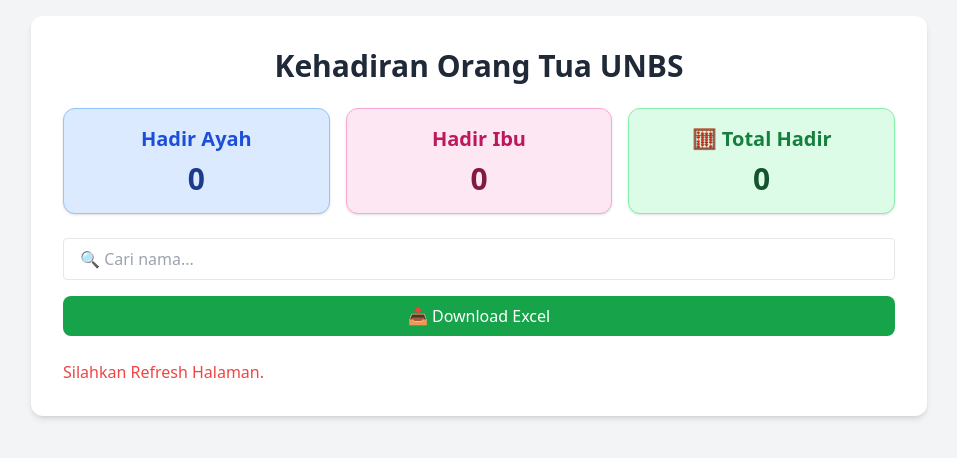
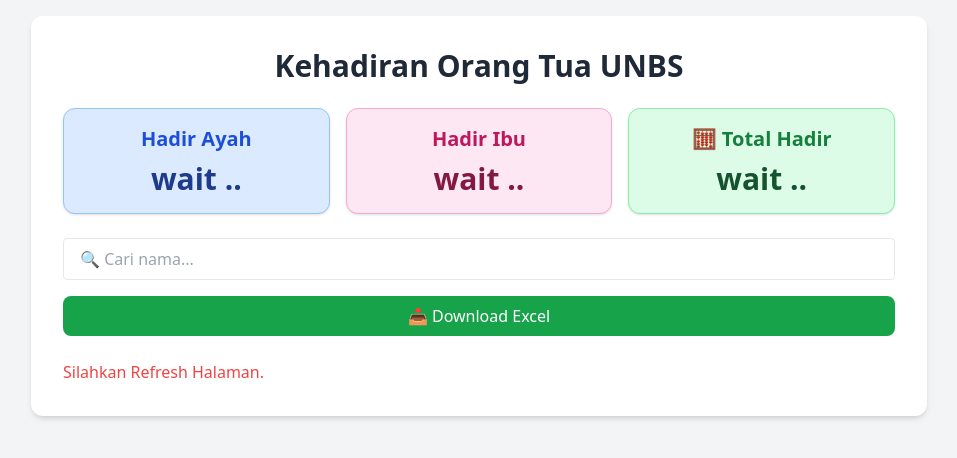
Before and after one commit to apksmpun/absenwisuda, a plain HTML site: page orangtuaunbs.html in a window 1280 px wide. Shown: the whole page, without its empty margins (161-1118 px from the left). Drawn offline with nearby package versions, Linux system fonts and the light colour scheme; no server answers.

Commit message:
Update orangtuaunbs.html

```diff
--- a/orangtuaunbs.html
+++ b/orangtuaunbs.html
@@ -14,17 +14,17 @@
     <div class="grid grid-cols-1 md:grid-cols-3 gap-4 mb-6">
       <div class="bg-blue-100 border border-blue-300 rounded-xl p-4 shadow flex flex-col items-center">
         <div class="text-lg md:text-xl font-semibold text-blue-700"> Hadir Ayah</div>
-        <div id="jumlahHadirAyah" class="text-2xl md:text-3xl font-bold text-blue-900 mt-2">0</div>
+        <div id="jumlahHadirAyah" class="text-2xl md:text-3xl font-bold text-blue-900 mt-2">wait ..</div>
       </div>
 
       <div class="bg-pink-100 border border-pink-300 rounded-xl p-4 shadow flex flex-col items-center">
         <div class="text-lg md:text-xl font-semibold text-pink-700"> Hadir Ibu</div>
-        <div id="jumlahHadirIbu" class="text-2xl md:text-3xl font-bold text-pink-900 mt-2">0</div>
+        <div id="jumlahHadirIbu" class="text-2xl md:text-3xl font-bold text-pink-900 mt-2">wait ..</div>
       </div>
 
       <div class="bg-green-100 border border-green-300 rounded-xl p-4 shadow flex flex-col items-center">
         <div class="text-lg md:text-xl font-semibold text-green-700">🧮 Total Hadir</div>
-        <div id="jumlahHadirTotal" class="text-2xl md:text-3xl font-bold text-green-900 mt-2">0</div>
+        <div id="jumlahHadirTotal" class="text-2xl md:text-3xl font-bold text-green-900 mt-2">wait ..</div>
       </div>
     </div>
 
```
